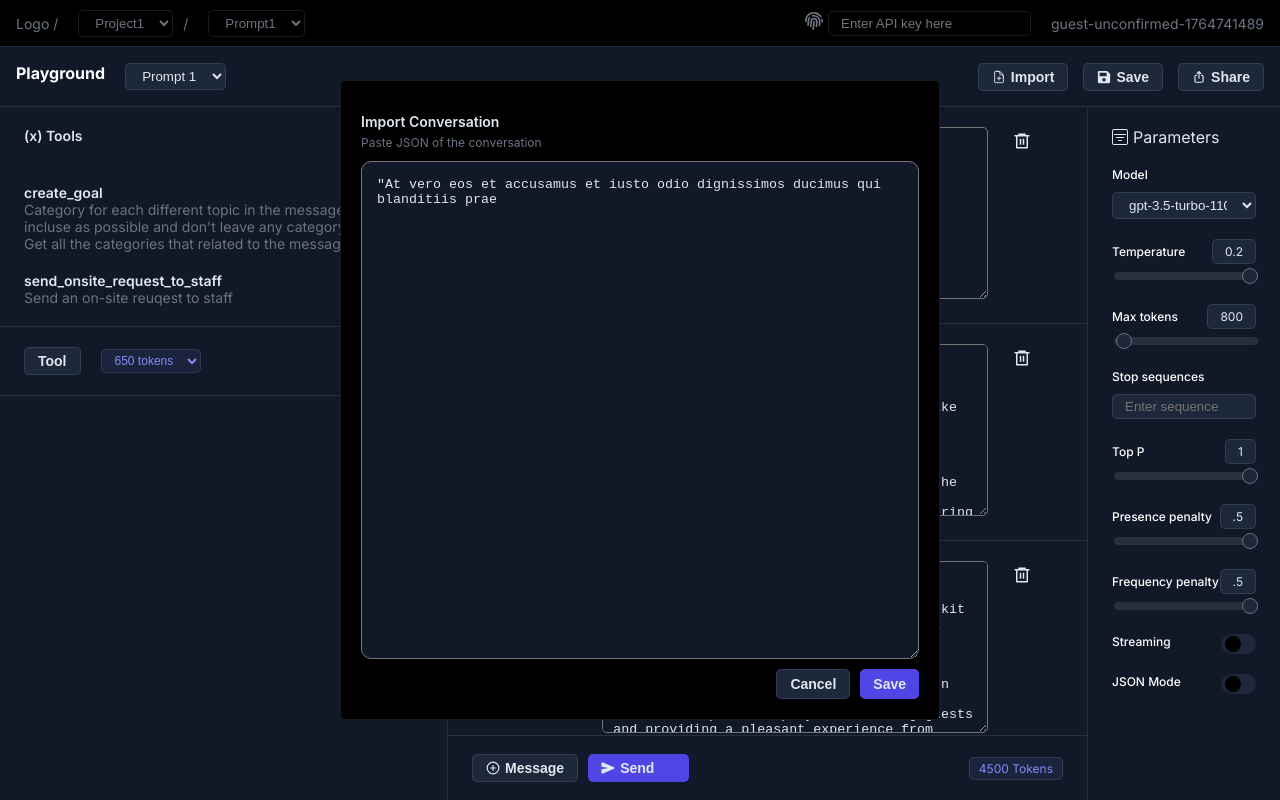
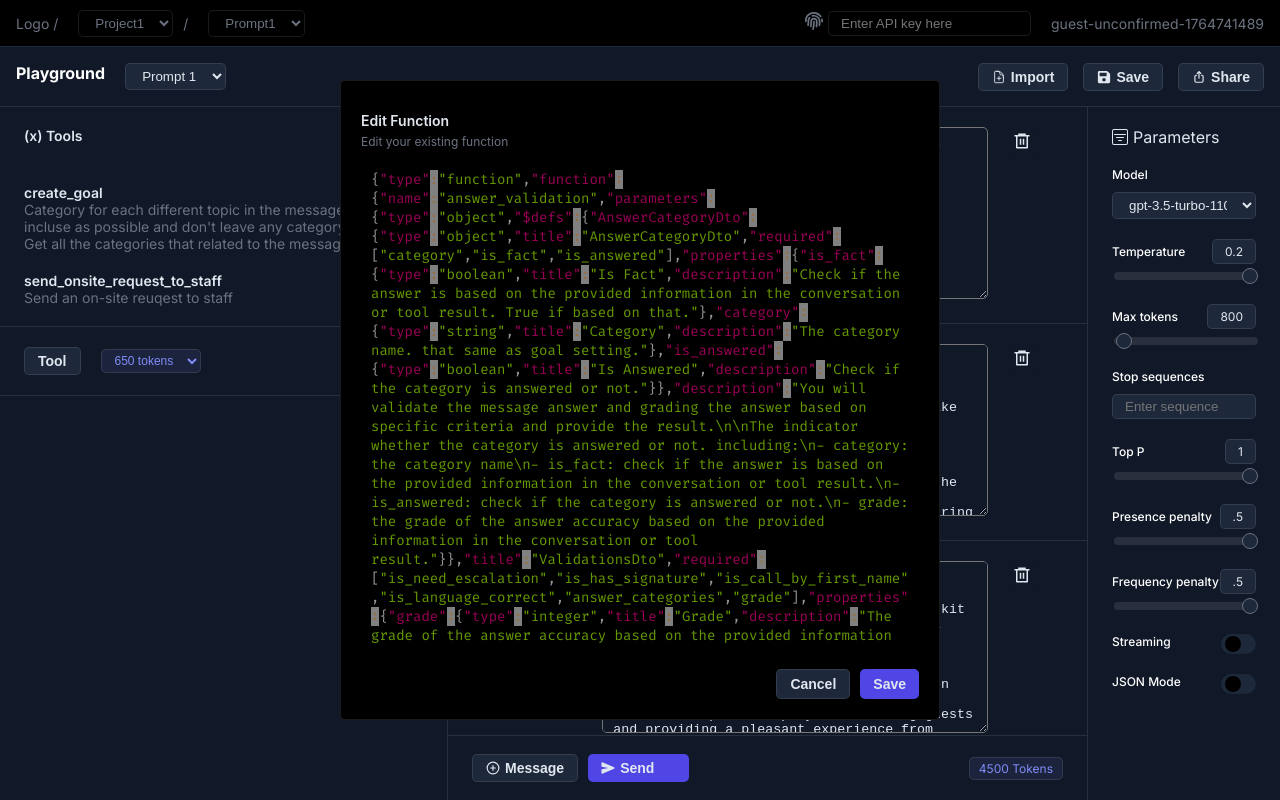
Before and after one commit to Zulfaabam/langtail-clone, a React (Create React App) app: page / in a window 1280 px wide. Both pictures are taken after a click on the button "Tool". Built offline with nearby package versions, Linux system fonts and the light colour scheme.

Commit message:
final milestone 2

```diff
--- a/src/App.css
+++ b/src/App.css
@@ -37,20 +37,23 @@ p {
 
 .container-main__messages::-webkit-scrollbar,
 .text-area-main::-webkit-scrollbar,
-.code-editor::-webkit-scrollbar {
+.code-editor::-webkit-scrollbar,
+.modal-main::-webkit-scrollbar {
   width: .6em;
   border-radius: 5px;
 }
 
 .container-main__messages::-webkit-scrollbar-track,
 .text-area-main::-webkit-scrollbar-track,
-.code-editor::-webkit-scrollbar-track {
+.code-editor::-webkit-scrollbar-track,
+.modal-main::-webkit-scrollbar-track {
   box-shadow: inset 0 0 6px rgba(0, 0, 0, 0.3);
 }
 
 .container-main__messages::-webkit-scrollbar-thumb,
 .text-area-main::-webkit-scrollbar-thumb,
-.tcode-editor::-webkit-scrollbar-thumb {
+.tcode-editor::-webkit-scrollbar-thumb,
+.modal-main::-webkit-scrollbar-thumb {
   background-color: var(--clr-background-light);
   outline: 1px solid var(--clr-background-light-2);
   border-radius: 5px;
@@ -621,10 +624,16 @@ input:checked + .slider-toggle:before {
 
 .modal-container {
   display: none;
+
 }
 
 .show-modal {
   display: block;
+}
+
+.modal-main {
+  overflow-y: scroll;
+  margin-bottom: 15px;
 }
 
 .modal-title {
--- a/src/Components/MainMessage.js
+++ b/src/Components/MainMessage.js
@@ -6,17 +6,18 @@ import Editor from 'react-simple-code-editor';
 import { highlight, languages } from 'prismjs/components/prism-core';
 import 'prismjs/components/prism-clike';
 import 'prismjs/components/prism-javascript';
+import 'prismjs/components/prism-json';
+import 'prismjs/components/prism-json5';
+import 'prismjs/components/prism-jsonp';
 import 'prismjs/themes/prism.css';
-
+import 'prismjs/components/prism-json';
 
 // import { RiFileImageLine } from "react-icons/ri";
 
 function MainMessage(props) {
     const { message, setMessages, i } = props;
     const [codeEditorsNum, setCodeEditorsNum] = useState([0]);
-    const [code, setCode] = useState(
-        message.content
-    );
+    const [code, setCode] = useState(message.content);
 
     const handleToolClick = () => {
         setCodeEditorsNum(prevState => [
@@ -47,6 +48,7 @@ function MainMessage(props) {
                 </select>
             </div>
             <div className="main-message__text-area">
+
                 {message.role === "tool" ?
                     codeEditorsNum.map((editor, i) => {
                         return (
@@ -55,7 +57,7 @@ function MainMessage(props) {
                                     key={`editor ${editor} ${message.content} ${i}`}
                                     value={code}
                                     onValueChange={code => setCode(code)}
-                                    highlight={code => highlight(code, languages.js)}
+                                    highlight={code => highlight(code, languages.json)}
                                     padding={10}
                                     style={{
                                         fontFamily: '"Fira code", "Fira Mono", monospace',
--- a/src/Components/Modal.js
+++ b/src/Components/Modal.js
@@ -1,6 +1,19 @@
+import { useState } from 'react';
+
+import Editor from 'react-simple-code-editor';
+import { highlight, languages } from 'prismjs/components/prism-core';
+import 'prismjs/components/prism-clike';
+import 'prismjs/components/prism-javascript';
+import 'prismjs/components/prism-json';
+import 'prismjs/components/prism-json5';
+import 'prismjs/components/prism-jsonp';
+import 'prismjs/themes/prism.css';
+import 'prismjs/components/prism-json';
+
 function Modal(props) {
     const { jsonData } = props;
-    console.log(jsonData.user);
+    const [code, setCode] = useState(`${JSON.stringify(jsonData.tools[0])}`);
+    console.log(code)
 
     function handleClickCancel() {
         document.getElementById('modal').classList.remove("show-modal")
@@ -10,14 +23,21 @@ function Modal(props) {
         <div id="modal" className="modal-container">
             <div className="modal">
                 <div className="modal-title">
-                    <p className="modal-title-title">Import Conversation</p>
-                    <p className="modal-title-subtitle">Paste JSON of the conversation</p>
+                    <p className="modal-title-title">Edit Function</p>
+                    <p className="modal-title-subtitle">Edit your existing function</p>
                 </div>
 
                 <div className="modal-main">
-                    <textarea id="message" name="message" className="text-area-modal">
-                        "At vero eos et accusamus et iusto odio dignissimos ducimus qui blanditiis prae
-                    </textarea>
+                    <Editor
+                        value={code}
+                        onValueChange={code => setCode(code)}
+                        highlight={code => highlight(code, languages.json)}
+                        padding={10}
+                        style={{
+                            fontFamily: '"Fira code", "Fira Mono", monospace',
+                            fontSize: 14,
+                        }}
+                    />
                 </div>
 
                 <div className="modal-footer">
```
